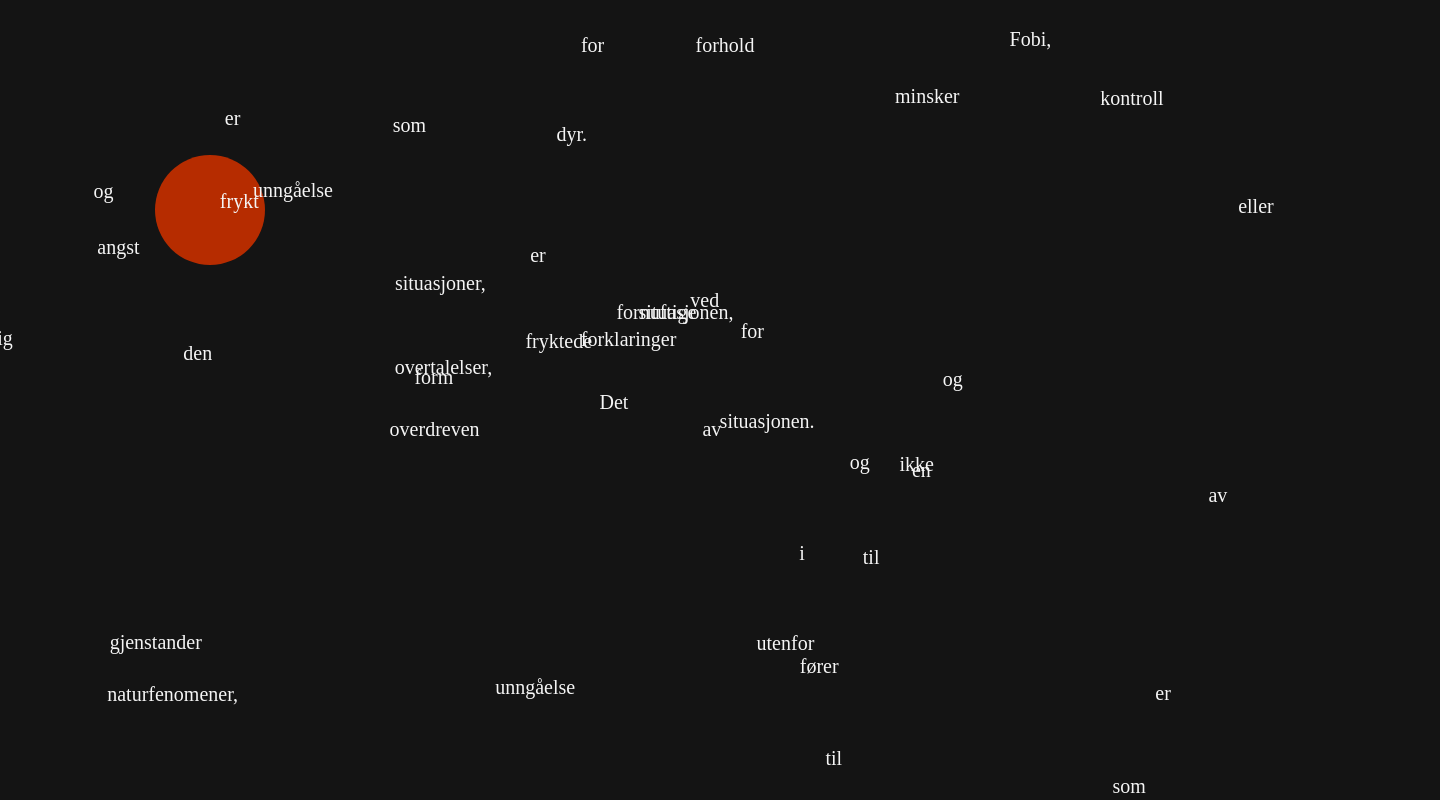
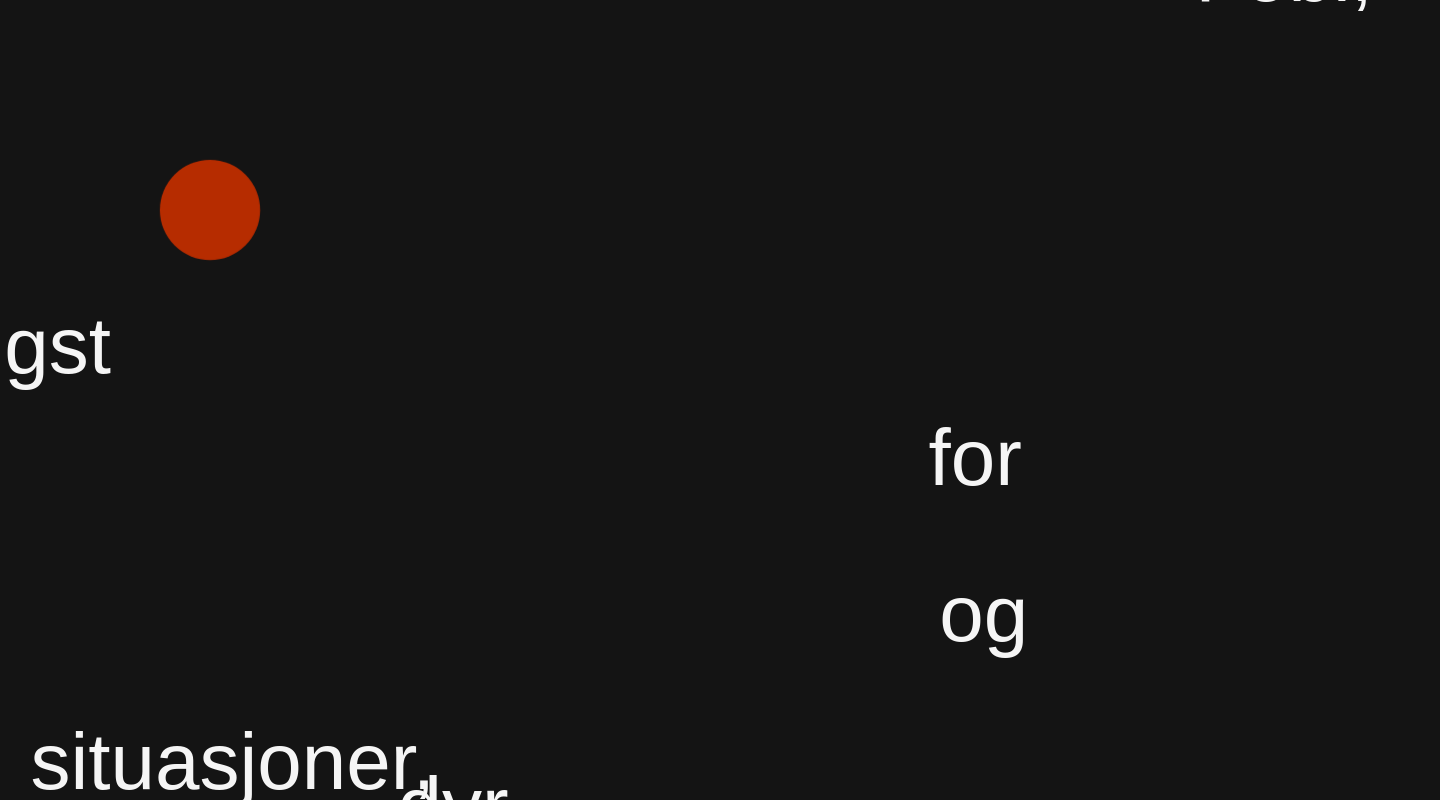
Before and after one commit to tePose/fobi, a React (Create React App) app: page / in a window 1280 px wide. Shown: the top 800 px of the page, 1440 px wide, since content can reach past the window. Built offline with nearby package versions, Linux system fonts and the light colour scheme.

Commit message:
Refactor brokentext and add support for multiple pages

```diff
--- a/src/App.js
+++ b/src/App.js
@@ -22,6 +22,7 @@ const GlobalStyle = createGlobalStyle`
         width: 100%;
         background-color: ${props => props.theme.black};
         color: ${props => props.theme.white};
+        overflow: hidden;
     }
 
     *, *:berfore, *after {
--- a/src/components/BrokenText.js
+++ b/src/components/BrokenText.js
@@ -8,15 +8,19 @@ const StyledParagraph = styled.div`
 
 const StyledWord = styled.div`
     position: relative;
-    font-size: 20px;
+    font-family: sans-serif;
+    font-size: ${props => props.fontSize}px;
     display: inline-block;
     margin: 0 0.3em 0 0;
     pointer-events: none;
-    transition: all 0.3s ease-out;
+    transition:
+        top 0.3s ease-out,
+        left 0.3s ease-out,
+        font-size 0.1s ease;
 `;
 
 const randomPosition = () => (
-    Math.floor(Math.random() * 90    * (Math.floor(Math.random() * 2) > 0 ? 1 : -1))
+    Math.floor(Math.random() * 60 * (Math.floor(Math.random() * 2) > 0 ? 1 : -1))
 );
 
 const BrokenText = ({ text, splitText }) => (
@@ -24,9 +28,10 @@ const BrokenText = ({ text, splitText }) => (
         {text.split(' ').map((word, i) => (
             <StyledWord
                 key={i}
+                fontSize={splitText ? 80 : 20}
                 style={{
-                    top: `${splitText ? randomPosition() / 2 : 0}vh`,
-                    left: `${splitText ? randomPosition() / 2 : 0}vw`
+                    top: `${splitText ? randomPosition() : 0}vh`,
+                    left: `${splitText ? randomPosition() : 0}vw`,
                 }}
             >
                 {word}
--- a/src/components/Introduction.js
+++ b/src/components/Introduction.js
@@ -1,11 +1,12 @@
 import React, { Component } from 'react';
-import styled, { keyframes } from 'styled-components';
+import styled, { keyframes, css } from 'styled-components';
 
+import { zIndexes, pages, text } from '../constants';
 import BrokenText from './BrokenText';
 
-const pulse = keyframes`
+const pulse = scale => keyframes`
     0%      { transform: scale(1); }
-    50%     { transform: scale(1.1); }
+    50%     { transform: scale(${scale}); }
     100%    { transform: scale(1); }
 `;
 
@@ -21,7 +22,9 @@ const RedCircle = styled.div`
     position: absolute;
     top: 20vh;
     left: 20vh;
-    animation: ${props => props.animation} 2s ease-in-out infinite;
+    animation: ${props => css`${props.animation} ${props.duration}s ease-in-out ${props.iterationCount}`} ;
+    z-index: ${zIndexes.RED_BUTTON};
+    transition: transform 1s ease;
 
     &:hover {
         cursor: pointer;
@@ -30,24 +33,41 @@ const RedCircle = styled.div`
 `;
 
 class Introduction extends Component {
-    state = {
-        clickAnimation: false,
-        splitText: true,
+    constructor(props) {
+        super(props);
+        this.redCircleRef = React.createRef();
+        this.state = {
+            clicked: false,
+            splitText: true,
+        }
+    }
+
+    componentDidMount() {
+        const { completed, page } = this.props;
+
+        this.redCircleRef.current.addEventListener("animationend", () => {
+            if (this.state.clicked) completed(page);
+        });
     }
 
     render() {
-        const { splitText, clickAnimation } = this.state;
-        const text = 'Fobi, angst for og unngåelse av situasjoner, naturfenomener, gjenstander eller dyr. Det er en form for frykt som er overdreven i forhold til situasjonen, ikke minsker ved fornuftige forklaringer og overtalelser, er utenfor viljemessig kontroll og som fører til unngåelse av den fryktede situasjonen.';
+        const { splitText, clicked } = this.state;
+        const { page } = this.props;
+
+        const pageText = text[page];
 
         return (
             <div>
                 <RedCircle
+                    ref={this.redCircleRef}
                     onMouseEnter={() => this.setState({ splitText: false })}
                     onMouseLeave={() => this.setState({ splitText: true })}
-                    animation={clickAnimation ? grow : pulse}
-                    onClick={e => this.setState(state => ({ clickAnimation: !state.clickAnimation }))}
+                    animation={clicked ? grow : pulse(splitText ? 1.1 : 1.5)}
+                    duration={splitText ? 1.7 : 1.5}
+                    iterationCount={clicked ? 'forwards' : 'infinite'}
+                    onClick={e => this.setState(state => ({ clicked: !state.clicked }))}
                 />
-                <BrokenText splitText={splitText} text={text} />
+                <BrokenText splitText={splitText} text={pageText} />
             </div>
         );
     }
--- a/src/components/PageContainer.js
+++ b/src/components/PageContainer.js
@@ -1,13 +1,26 @@
 import React, { Component } from 'react';
 
 import Introduction from './Introduction';
+import { pages } from '../constants';
 
 class PageContainer extends Component {
+    state = {
+        currentPage: pages.INTRODUCTION,
+    }
+
+    next = page => {
+
+    }
+
+    completed = page => {
+        console.log(page)
+    }
+
     render() {
         return (
-            <>
-                <Introduction />
-            </>
+            <React.Fragment>
+                <Introduction page={pages.INTRODUCTION} completed={this.completed} />
+            </React.Fragment>
         );
     }
 }
--- a/src/constants/index.js
+++ b/src/constants/index.js
@@ -1,5 +1,11 @@
-export const textEvent = {
-    NO_SPLIT: 0,
-    SPLIT: 1,
-    COLLAPSE: 2,
+export const zIndexes = {
+    RED_BUTTON: 10,
 }
+
+export const pages = {
+    INTRODUCTION: 'INTRODUCTION',
+}
+
+export const text = {
+    INTRODUCTION: 'Fobi, angst for og unngåelse av situasjoner, naturfenomener, gjenstander eller dyr. Det er en form for frykt som er overdreven i forhold til situasjonen, ikke minsker ved fornuftige forklaringer og overtalelser, er utenfor viljemessig kontroll og som fører til unngåelse av den fryktede situasjonen.',
+}
```
